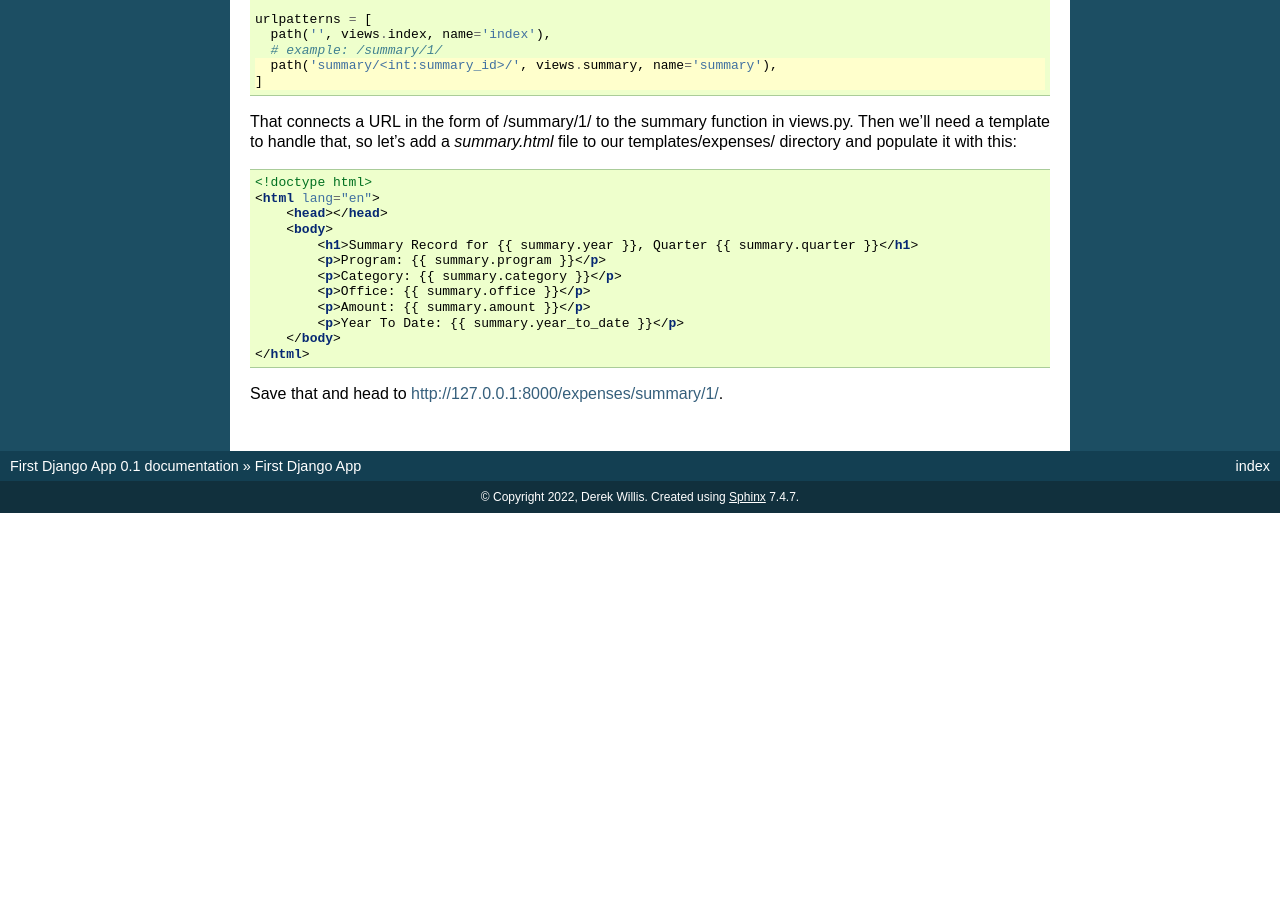
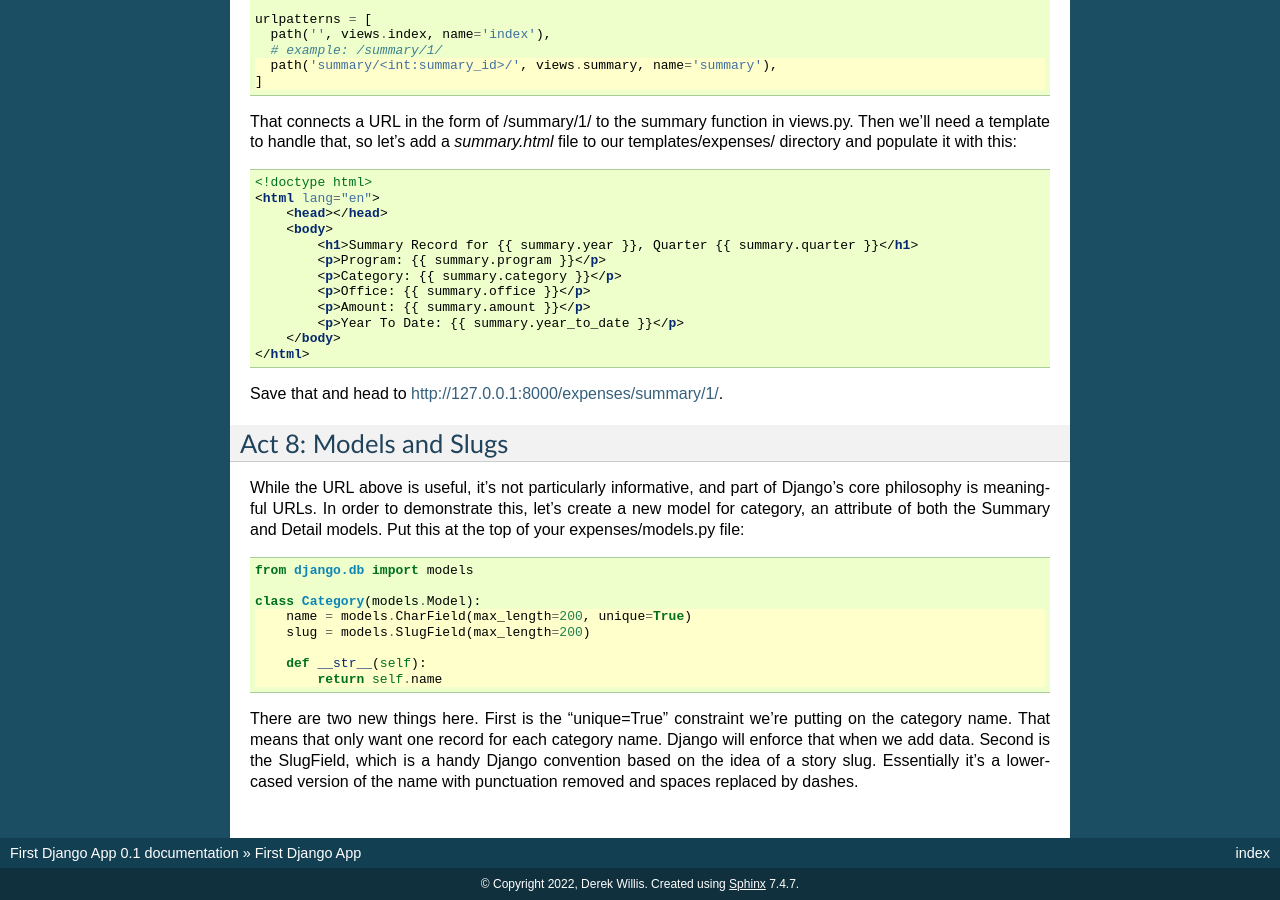
Before and after one commit to NewsAppsUMD/first-django-app-umd, a Sphinx documentation site: the page built from docs/index.rst, in a window 1280 px wide and 900 px high, scrolled down 18829 px. Built offline with Sphinx 7.4.7, drawn with Linux system fonts in a browser that asks for light colours; before the commit the page ends 19342 px from its top, so only the background shows below that; some of the changed text lies outside the part shown.

Commit message:
Act 8 start

```diff
--- a/docs/index.rst
+++ b/docs/index.rst
@@ -928,3 +928,22 @@ That connects a URL in the form of /summary/1/ to the summary function in views.
     </html>
 
 Save that and head to http://127.0.0.1:8000/expenses/summary/1/.
+
+Act 8: Models and Slugs
+-----------------------
+
+While the URL above is useful, it's not particularly informative, and part of Django's core philosophy is meaningful URLs. In order to demonstrate this, let's create a new model for category, an attribute of both the Summary and Detail models. Put this at the top of your expenses/models.py file:
+
+.. code-block:: python
+    :emphasize-lines: 4-9
+
+    from django.db import models
+
+    class Category(models.Model):
+        name = models.CharField(max_length=200, unique=True)
+        slug = models.SlugField(max_length=200)
+
+        def __str__(self):
+            return self.name
+
+There are two new things here. First is the "unique=True" constraint we're putting on the category name. That means that only want one record for each category name. Django will enforce that when we add data. Second is the SlugField, which is a handy Django convention based on the idea of a story slug. Essentially it's a lowercased version of the name with punctuation removed and spaces replaced by dashes.
```
